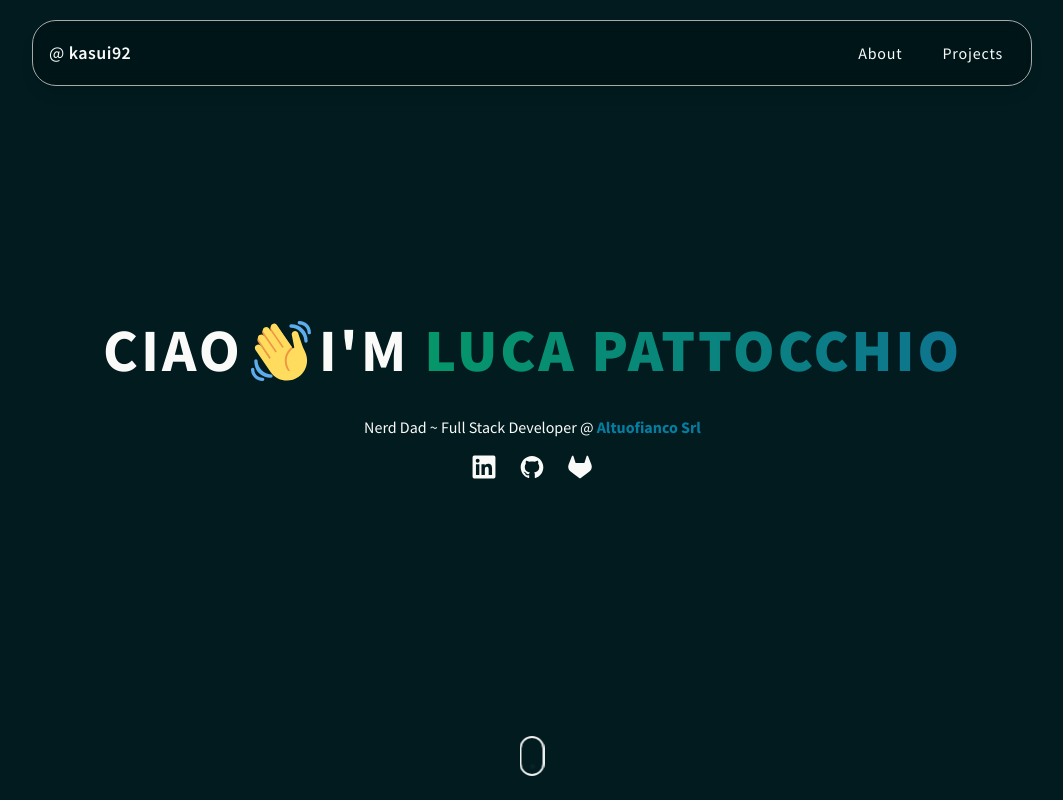
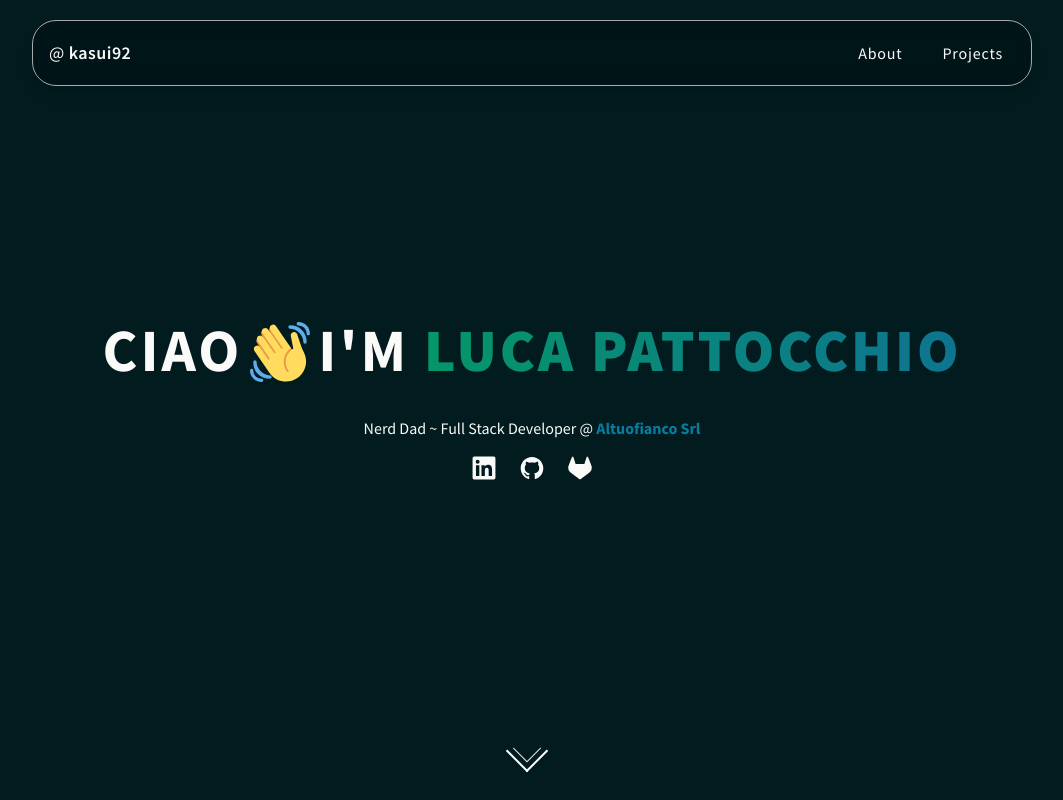
Before and after one commit to Kasui92/lucapattocchio.dev, a React (Vite) app: page / in a window 1280 px wide. Shown: the top 800 px of the page, without its empty margins (108-1171 px from the left). Built offline with nearby package versions, Linux system fonts and the light colour scheme.

Commit message:
feat: replace mouse indicator with animated arrow in Hero component

```diff
--- a/src/components/Hero/Hero.styles.css
+++ b/src/components/Hero/Hero.styles.css
@@ -1,33 +1,43 @@
-.mouse {
-    width: 25px;
-    height: 40px;
-    border: 2px solid #eee;
-    border-radius: 60px;
-    position: relative;
-    overflow: hidden; }
-
-.mouse::before {
-    content: '';
-    width: 5px;
-    height: 5px;
+.arrow,
+.arrow:before {
     position: absolute;
-    top: 7px;
     left: 50%;
-    transform: translateX(-50%);
-    background-color: #eee;
-    border-radius: 50%;
-    opacity: 1;
-    animation: wheel 1.3s infinite;
-    -webkit-animation: wheel 1.3s infinite; }
-
-@keyframes wheel {
-    to {
-        opacity: 0;
-        top: 27px; }
 }
 
-@-webkit-keyframes wheel {
-    to {
+.arrow {
+    width: 30px;
+    height: 30px;
+    top: 50%;
+    margin: -40px 0 0 -20px;
+    -webkit-transform: rotate(45deg);
+    transform: rotate(45deg);
+    border-left: none;
+    border-top: none;
+    border-right: 2px #fff solid;
+    border-bottom: 2px #fff solid;
+}
+
+.arrow:before {
+    content: "";
+    width: 20px;
+    height: 20px;
+    top: 50%;
+    margin: -10px 0 0 -10px;
+    border-left: none;
+    border-top: none;
+    border-right: 1px #fff solid;
+    border-bottom: 1px #fff solid;
+    animation-duration: 2s;
+    animation-iteration-count: infinite;
+    animation-name: arrow;
+}
+
+@keyframes arrow {
+    0% {
+        opacity: 1;
+    }
+    100% {
         opacity: 0;
-        top: 27px; }
+        transform: translate(-10px, -10px);
+    }
 }
--- a/src/components/Hero/index.tsx
+++ b/src/components/Hero/index.tsx
@@ -1,5 +1,5 @@
-import { ReactElement } from 'react'
-import useScrollPosition from '@/hooks/useScrollPosition'
+import { ReactElement, useState } from 'react'
+import { motion, useMotionValueEvent, useScroll } from 'motion/react'
 import social from '@/data/social'
 
 import wavingHand from '@/assets/images/emoji/waving-hand.svg'
@@ -11,15 +11,20 @@ import '@/components/Hero/Hero.styles.css'
  * @constructor
  */
 const MouseScroll = (): ReactElement => {
-    const mousePosition = useScrollPosition()
+    const [isScrolled, setIsScrolled] = useState<boolean>(false)
+    const { scrollY } = useScroll()
+
+    useMotionValueEvent(scrollY, 'change', (latest) => {
+        setIsScrolled(latest > 20)
+    })
 
     return (
         <div
             className={`absolute bottom-[3%] left-1/2 -translate-x-1/2 transition-opacity delay-150 duration-500 ease-in-out ${
-                mousePosition >= 150 ? `opacity-0` : `opacity-100`
+                isScrolled ? `opacity-0` : `opacity-100`
             }`}
         >
-            <div className={`mouse`} />
+            <div className="arrow"></div>
         </div>
     )
 }
@@ -32,7 +37,11 @@ const Hero = (): ReactElement => {
     return (
         <section className="relative flex h-screen w-full">
             <div className={`mx-auto flex items-center`}>
-                <div className={`animate-scale-fade-in`}>
+                <motion.div
+                    initial={{ opacity: 0, y: 20 }}
+                    animate={{ opacity: 1, y: 0 }}
+                    transition={{ delay: 0.5, duration: 1 }}
+                >
                     <h1 className={`text-center text-4xl font-bold uppercase tracking-wider xl:text-6xl`}>
                         Ciao
                         <img
@@ -69,7 +78,7 @@ const Hero = (): ReactElement => {
                             </a>
                         ))}
                     </div>
-                </div>
+                </motion.div>
                 <MouseScroll />
             </div>
         </section>
```
